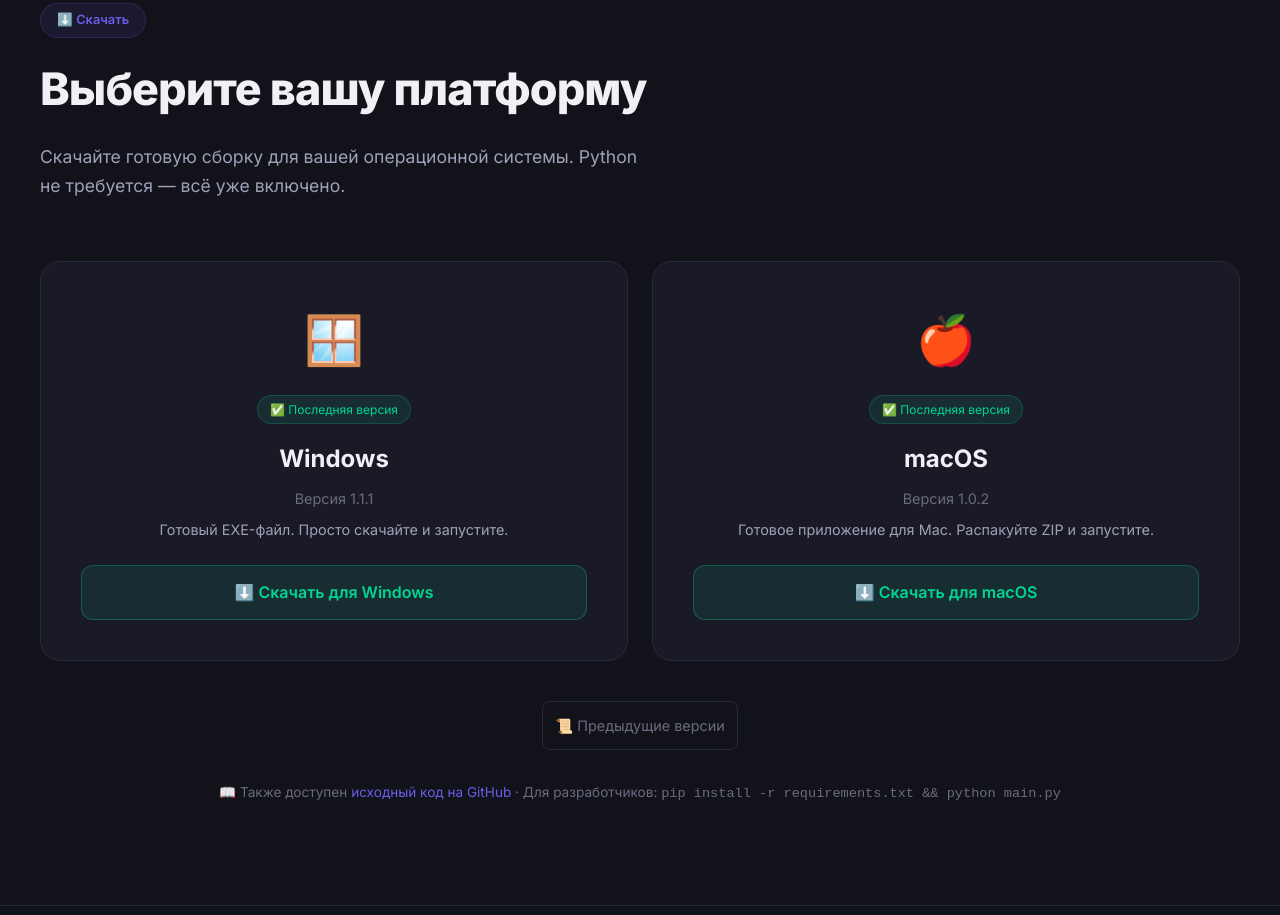
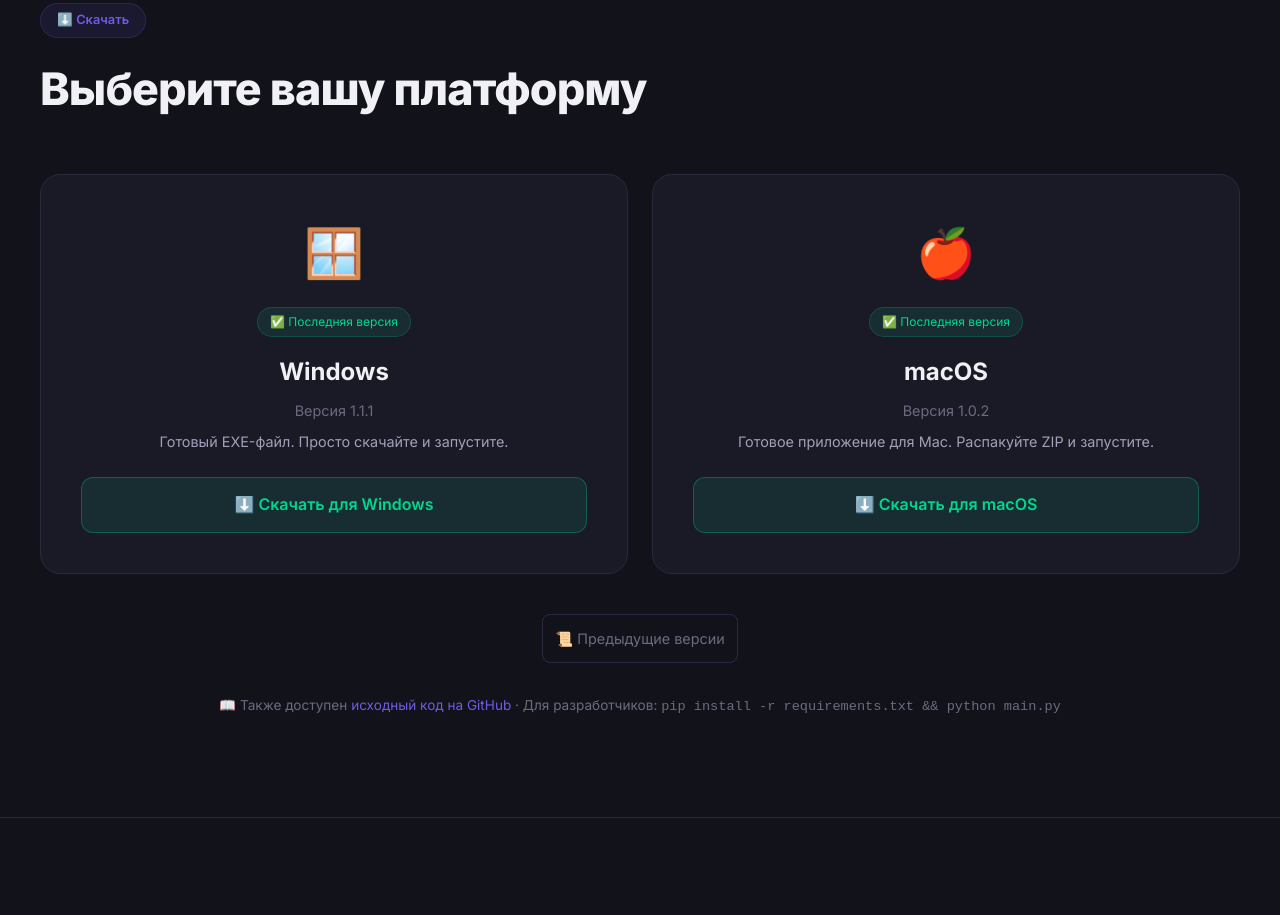
Before and after one commit to TommyAAS/photosorter, a plain HTML site: page index.html in a window 1280 px wide. Shown: the part 3088-4003 px from the top of the page. Drawn offline with Linux system fonts and the light colour scheme.

Commit message:
Removed subtitle from download section

```diff
--- a/index.html
+++ b/index.html
@@ -1295,11 +1295,6 @@
         <div class="section-container">
             <div class="section-label">⬇️ Скачать</div>
             <h2 class="section-title">Выберите вашу платформу</h2>
-            <p class="section-subtitle">
-                Скачайте готовую сборку для вашей операционной системы.
-                Python не требуется — всё уже включено.
-            </p>
-
             <div class="download-grid">
                 <div class="download-card">
                     <div class="download-os-icon">🪟</div>
```
